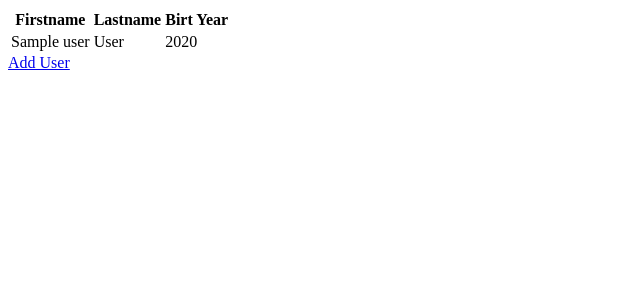
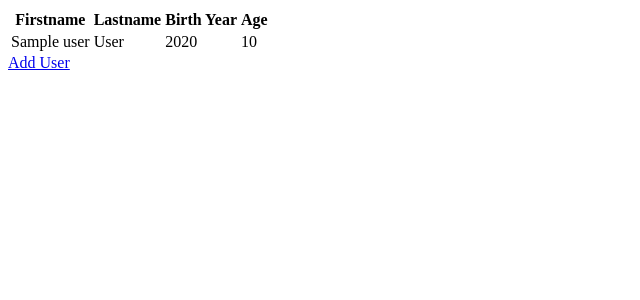
Before and after one commit to tsadimasteaching/flask-oop, a Flask app: template templates/users.html in a window 1280 px wide. Shown: the top 300 px of the page, without its empty margins (0-640 px from the left). Run offline with Flask 3, Linux system fonts and the light colour scheme; the template is opened without the code that fills it: most values are stand-ins (such as "Sample title", 1, 10 or a date in 2020); parts of the project's set-up code (start-up, migrations or seed data) failed here and were passed over.

Commit message:
added age property

```diff
--- a/models.py
+++ b/models.py
@@ -1,3 +1,4 @@
+import datetime
 
 
 class User:
@@ -8,3 +9,8 @@ class User:
 
     def __str__(self):
         return self.name + " " + self.surname + " " + str(self.birth_year)
+
+    def get_age(self):
+        return datetime.date.today().year - int(self.birth_year)
+
+    age = property(fget=get_age)
--- a/templates/users.html
+++ b/templates/users.html
@@ -3,13 +3,15 @@
   <tr>
     <th>Firstname</th>
     <th>Lastname</th>
-    <th>Birt Year</th>
+    <th>Birth Year</th>
+    <th>Age</th>
   </tr>
 {% for user in users %}
   <tr>
     <td>{{ user.name }}</td>
     <td>{{ user.surname }}</td>
-    <td>{{ user.birth_year }}</td>
+    <td>{{ user.birth_year }} </td>
+    <td>{{user.age|string}}</td>
   </tr>
 {% endfor %}
 </table>
```
